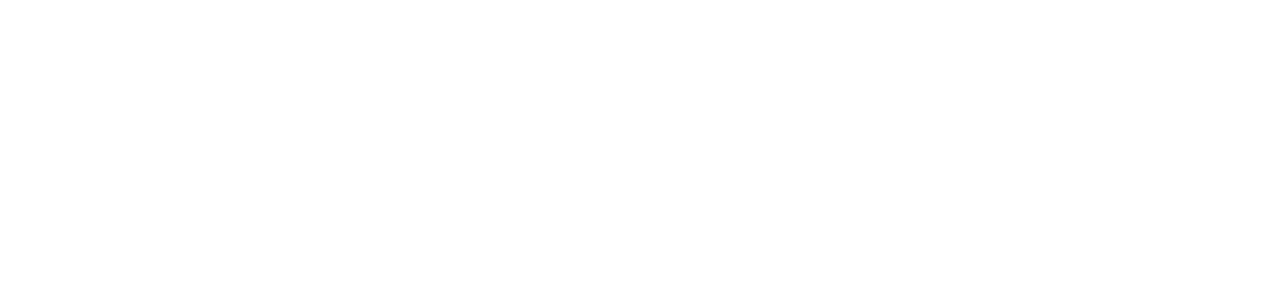
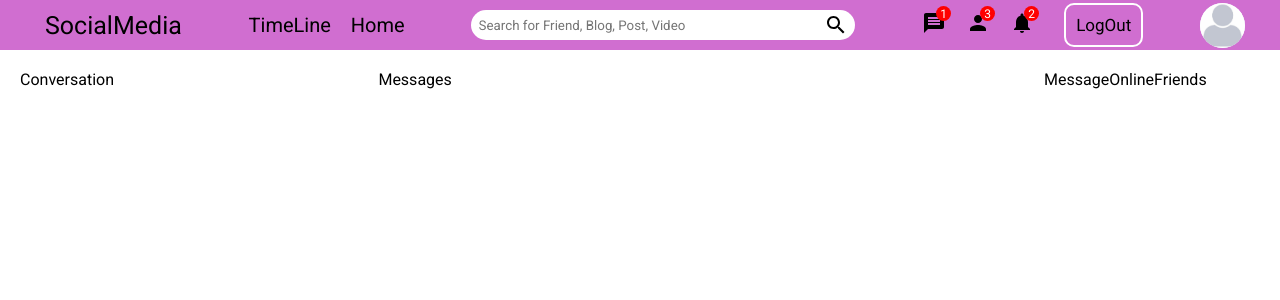
Before and after one commit to anurupkoli/socialMedia, a React (Create React App) app: page /messenger in a window 1280 px wide. Before the commit this address had no page. Shown: the top 300 px of the page. Built offline with nearby package versions, Linux system fonts and the light colour scheme.

Commit message:
Adding messenger component

```diff
--- a/src/App.js
+++ b/src/App.js
@@ -5,6 +5,7 @@
 import PostState from "./Contexts/Post/PostState";
 import Login from "./components/pages/login/Login";
 import SignUp from "./components/pages/signUp/SignUp";
+import Messenger from "./components/pages/messenger/Messenger";
 
 function App() {
   return (
@@ -17,6 +18,7 @@
               <Route exact path="/profile" element={<Profile />} />
               <Route exact path="/login" element={<Login/>}/>
               <Route exact path="/signUp" element={<SignUp/>}/>
+              <Route exact path="/messenger" element={<Messenger/>}/>
             </Routes>
           </BrowserRouter>
         </PostState>
--- a/src/EnvironmentVariables.js
+++ b/src/EnvironmentVariables.js
@@ -1,2 +1,4 @@
 const PF = 'http://localhost:8000/images';
 export default PF;
+
+// twilio recovery code: K9MTTPWLNJP6K6U761KDRJPM
--- /dev/null
+++ b/src/components/pages/messenger/Messenger.css
@@ -0,0 +1,35 @@
+.messengerContainer{
+    display: flex;
+    height: calc(100vh - 50px);
+}
+
+.messengerMainContainer{
+    width: 100%;
+    overflow-x: hidden;
+}
+
+.messengerConversation{
+    display: flex;
+    flex: 3.5;
+}
+.conversationWrapper{
+    padding: 20px;
+}
+
+.messengerMessages{
+    display: flex;
+    flex: 6.5;
+}
+
+.messagesWrapper{
+    padding: 20px;
+}
+
+.messengerOnlineFriends{
+    display: flex;
+    flex: 2.5;
+}
+
+.messengerOnlineFriendsWrapper{
+    padding: 20px;
+}
--- /dev/null
+++ b/src/components/pages/messenger/Messenger.jsx
@@ -0,0 +1,33 @@
+import React from "react";
+import "./Messenger.css";
+import Topbar from "../../topbar/Topbar";
+import Conversation from "./conversation/Conversation";
+import Messages from "./messages/Messages";
+import MessageOnlineFriends from "./messageOnlineFriends/MessageOnlineFriends";
+
+export default function Messanger() {
+  return (
+    <>
+      <div className="messengerMainContainer">
+        <Topbar />
+        <div className="messengerContainer">
+          <div className="messengerConversation">
+            <div className="conversationWrapper">
+              <Conversation />
+            </div>
+          </div>
+          <div className="messengerMessages">
+            <div className="messagesWrapper">
+              <Messages />
+            </div>
+          </div>
+          <div className="messengerOnlineFriends">
+            <div className="messengerOnlineFriendsWrapper">
+              <MessageOnlineFriends />
+            </div>
+          </div>
+        </div>
+      </div>
+    </>
+  );
+}
--- /dev/null
+++ b/src/components/pages/messenger/conversation/Conversation.jsx
@@ -0,0 +1,8 @@
+import React from 'react'
+import './Conversation.css'
+
+export default function Conversation() {
+  return (
+    <div>Conversation</div>
+  )
+}
--- /dev/null
+++ b/src/components/pages/messenger/messageOnlineFriends/MessageOnlineFriends.jsx
@@ -0,0 +1,8 @@
+import React from 'react'
+import './MessageOnlineFriends.css'
+
+export default function MessageOnlineFriends() {
+  return (
+    <div>MessageOnlineFriends</div>
+  )
+}
--- /dev/null
+++ b/src/components/pages/messenger/messages/Messages.jsx
@@ -0,0 +1,8 @@
+import React from 'react'
+import './Messages.css'
+
+export default function Messages() {
+  return (
+    <div>Messages</div>
+  )
+}
--- a/src/components/topbar/Topbar.jsx
+++ b/src/components/topbar/Topbar.jsx
@@ -35,13 +35,12 @@
   }, [userProfilePic]);
 
   const handleLogoutClick = () => {
-    const confirm = window.confirm("Do you really want to Logout?")
-    if(confirm){
-      localStorage.removeItem('auth-token');
-    navigate("/login")
-    return;
-    }
-    else{
+    const confirm = window.confirm("Do you really want to Logout?");
+    if (confirm) {
+      localStorage.removeItem("auth-token");
+      navigate("/login");
+      return;
+    } else {
       return;
     }
   };
@@ -82,7 +81,9 @@
       </div>
       <NavLink to={`${route}`} onClick={toggleRoute}>
         <div className="userProfile">
-          <img src={profilePicPath} alt="" />
+          <div className="userProfileWrapper">
+            <img src={profilePicPath} alt="" />
+          </div>
         </div>
       </NavLink>
     </div>
--- a/src/components/topbar/topbar.css
+++ b/src/components/topbar/topbar.css
@@ -105,7 +105,7 @@
   background-color: rgb(208, 110, 208);
   border-radius: 10px;
   cursor: pointer;
-    transition: all .2s ease-out;
+  transition: all 0.2s ease-out;
 }
 
 .logoutBtn:hover {
@@ -115,15 +115,18 @@
 }
 
 .userProfile {
+  padding-right: 40px;
+}
+
+.userProfileWrapper {
   background-color: aliceblue;
   width: 45px;
   height: 45px;
-    margin-right: 40px;
   border-radius: 40px;
   cursor: pointer;
 }
 
-.userProfile img {
+.userProfileWrapper img {
   width: 100%;
   height: 45px;
   object-fit: cover;
```
Also changed, not shown: src/components/pages/messenger/conversation/Conversation.css (added), src/components/pages/messenger/messageOnlineFriends/MessageOnlineFriends.css (added), src/components/pages/messenger/messages/Messages.css (added). Lines whose indentation alone changed are shown as unchanged.
